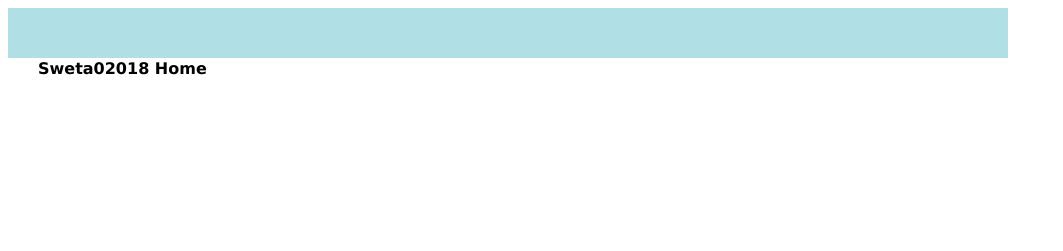
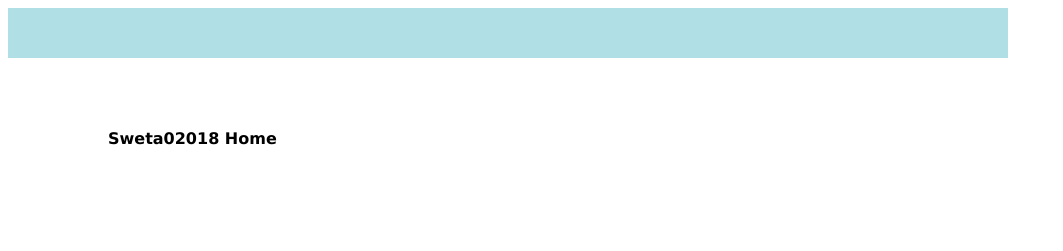
Before and after one commit to Sweta02018/try5, a plain HTML site: page index.html in a window 1280 px wide. Shown: the whole page, without its empty margins (0-1063 px from the left). Drawn offline with Linux system fonts and the light colour scheme.

Commit message:
Update index.html

```diff
--- a/index.html
+++ b/index.html
@@ -8,7 +8,7 @@
                     height: 50px;
                     background:powderblue; float:left;
                     }
-            h4{font-color:black;font-family: verdana;padding: 30px;}
+            h4{font-color:black;font-family: verdana;padding: 100px;}
         </style>
     </head>
 
```
